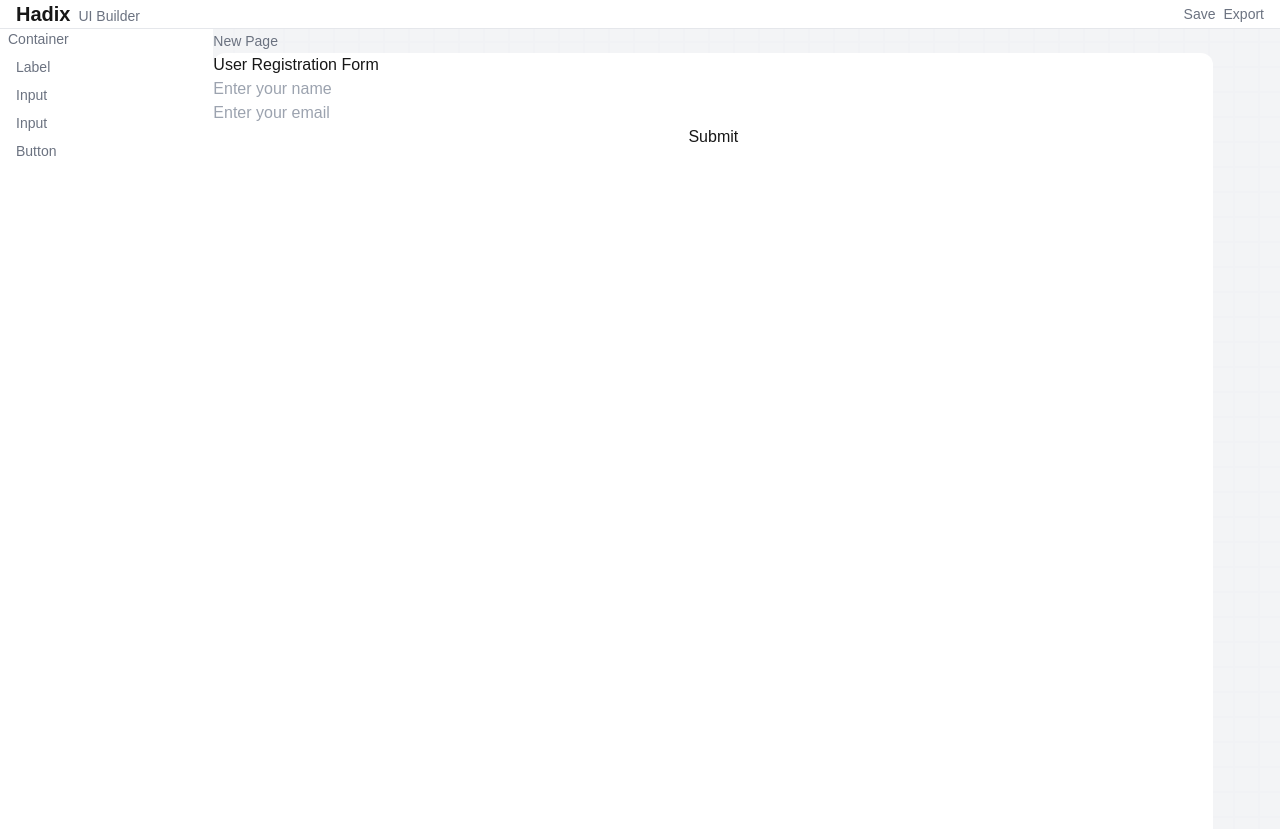
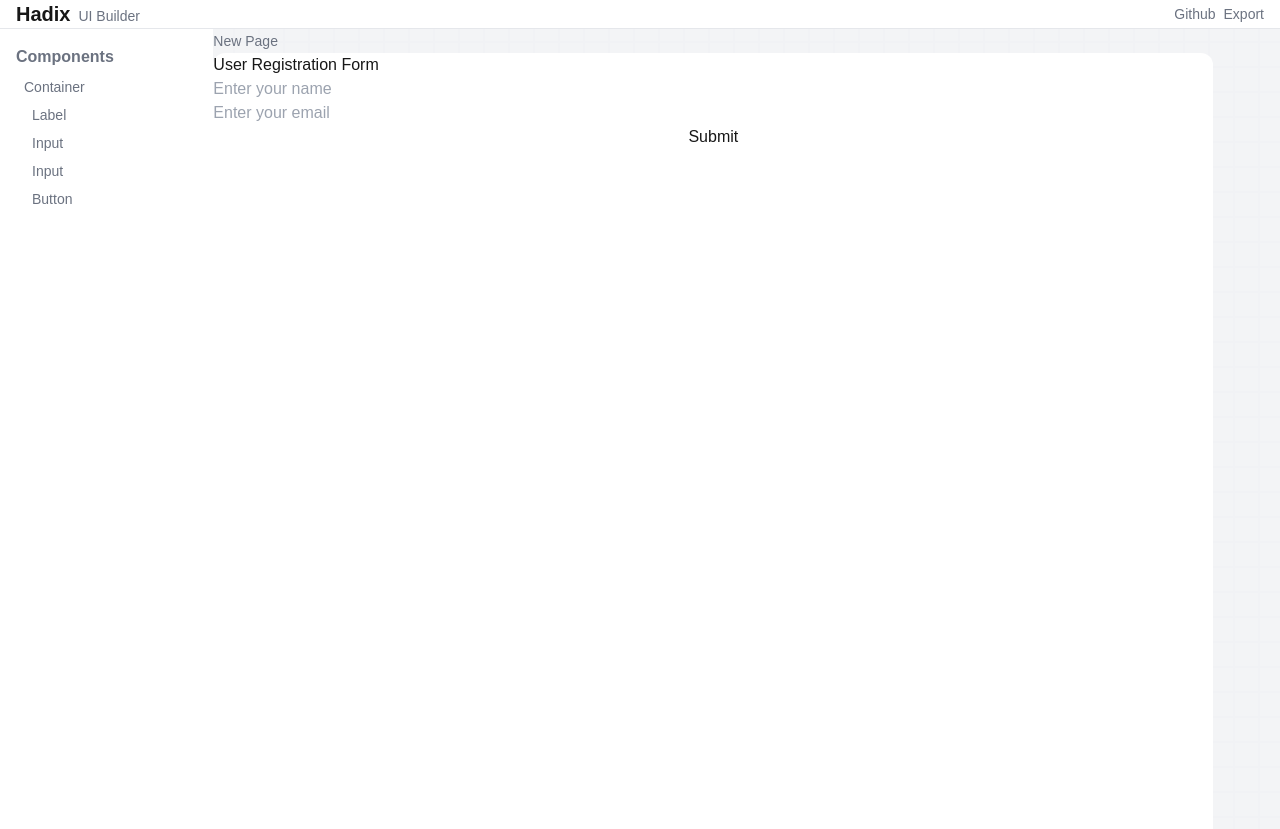
Before and after one commit to hseoy/hadix, a Next.js app in the folder apps/ui-builder/: page / in a window 1280 px wide. Built offline with nearby package versions, Linux system fonts and the light colour scheme.

Commit message:
feat: 깃헙 링크 추가 & Components 타이틀 추가

```diff
--- a/apps/ui-builder/src/components/UIBuilder/UIBuilder.tsx
+++ b/apps/ui-builder/src/components/UIBuilder/UIBuilder.tsx
@@ -110,26 +110,6 @@ export function UIBuilder() {
     appControllerRef.current = appController;
   }, [rootElementRef.current, configRef.current]);
 
-  useEffect(() => {
-    if (appControllerRef.current === null) return;
-    appControllerRef.current.addEventListener(
-      'submitButton',
-      'click',
-      (_event: EventDefinition) => {
-        console.log('Submit button clicked!');
-      },
-    );
-
-    setTimeout(() => {
-      if (appControllerRef.current === null) return;
-
-      appControllerRef.current.setState({
-        lastSubmission: { name: 'John Doe', email: 'john@example.com' },
-      });
-      appControllerRef.current.updateUI();
-    }, 5000);
-  }, [appControllerRef.current]);
-
   const exportConfig = () => {
     if (configRef.current === null) return;
     const blob = new Blob([configRef.current.toJSON()], {
@@ -151,7 +131,16 @@ export function UIBuilder() {
           <h2 className="text-sm text-gray-500">UI Builder</h2>
         </hgroup>
         <div className="flex items-center gap-2">
-          <button className="text-sm text-gray-500">Save</button>
+          {/* Github Link */}
+          <a
+            href="https://github.com/hseoy/hadix"
+            target="_blank"
+            rel="noopener noreferrer"
+            className="text-sm text-gray-500"
+          >
+            Github
+          </a>
+          {/* Export */}
           <button className="text-sm text-gray-500" onClick={exportConfig}>
             Export
           </button>
@@ -161,9 +150,12 @@ export function UIBuilder() {
       <div className="w-full h-full flex flex-row">
         {/* SideBar */}
         <div className="w-64 h-full bg-white shadow-md">
-          {/* Component List */}
-          <div className="flex flex-col gap-2">
-            <ComponentTree componentTree={componentTree} />
+          <div className="flex flex-col gap-2 p-4">
+            {/* Component Tree */}
+            <h3 className="font-bold text-gray-500">Components</h3>
+            <div className="flex flex-col gap-2">
+              <ComponentTree componentTree={componentTree} />
+            </div>
           </div>
         </div>
 
```
